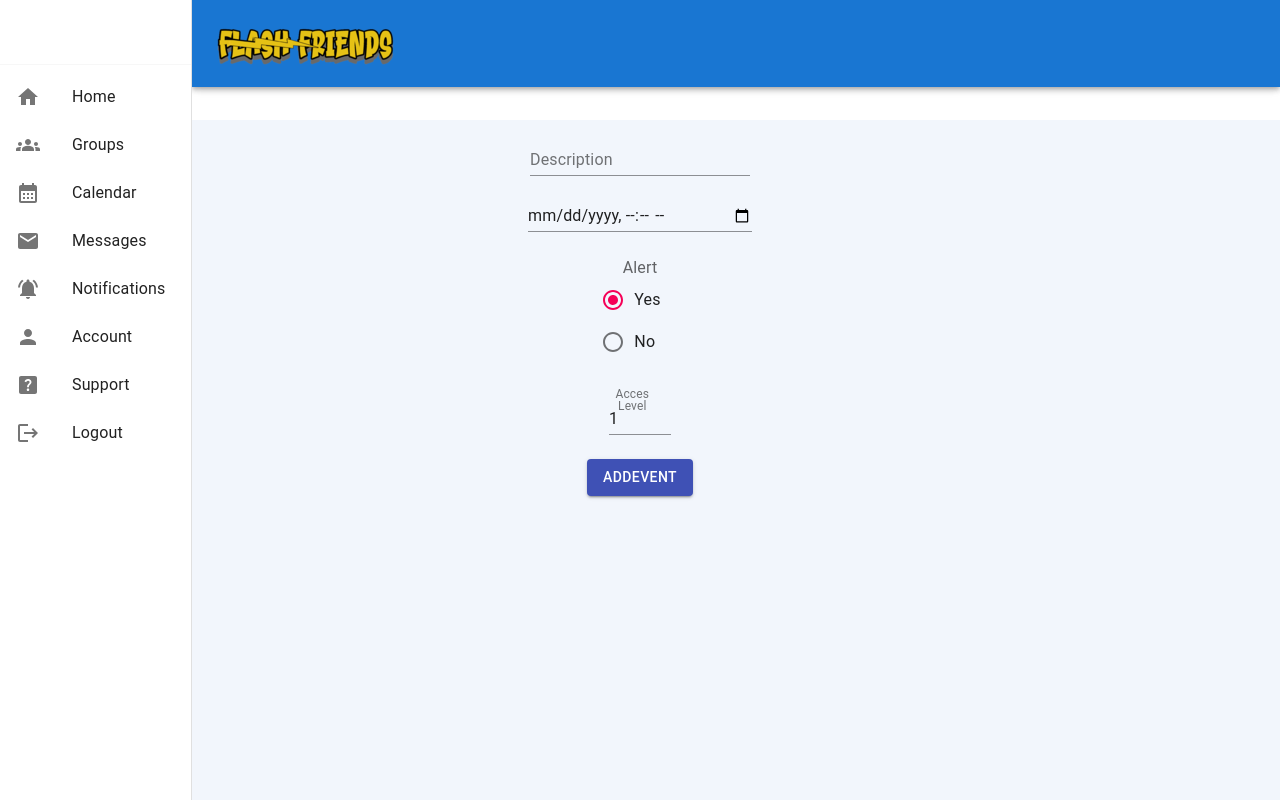
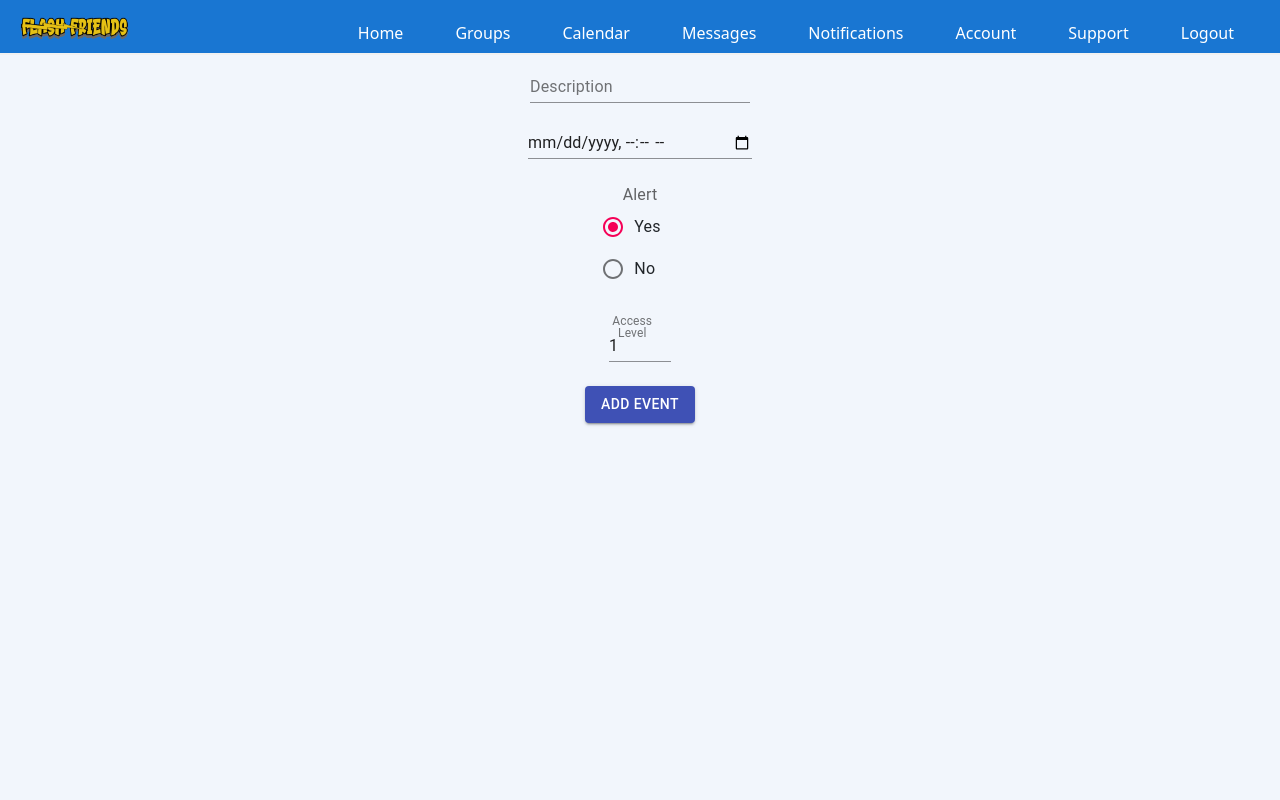
Before and after one commit to kmill227/InteractiveSchedulerFrontend, a React (Create React App) app in the folder frontend/: page /AddEvent in a window 1280 px wide. Built offline with nearby package versions, Linux system fonts and the light colour scheme.

Commit message:
Burger Menu again
Missed some pages, and search bar update

```diff
--- a/frontend/src/AddEvent.js
+++ b/frontend/src/AddEvent.js
@@ -12,7 +12,7 @@ import State, { GridList } from '@material-ui/core'
 import { Component } from "react";
 import FormLabel from '@mui/material/FormLabel';
 import axios from 'axios';
-import Navbar from './Navbar';
+import BurgerMenu from './components/BurgerNav';
 
 
 
@@ -45,7 +45,7 @@ import Navbar from './Navbar';
     }
         return (
             <>
-            <Navbar />
+            <BurgerMenu />
         <Grid container spacing = {3} align="center" className="event-form">
             <Grid item xs={12} align="center">
             <TextField label="Description" value={description} onChange={(e) => setDescription(e.target.value)} />
@@ -68,10 +68,10 @@ import Navbar from './Navbar';
                 </FormControl>
             </Grid>
             <Grid item xs={12} align="center">
-                <TextField label="Acces Level" type="number" value={accesslevel} onChange={(e) => setAccessLevel(e.target.value)} InputProps={{ inputProps: { min: 0, max: 5 } }} />
+                <TextField label="Access Level" type="number" value={accesslevel} onChange={(e) => setAccessLevel(e.target.value)} InputProps={{ inputProps: { min: 0, max: 5 } }} />
             </Grid>
             <Grid item xs={12}>
-                 <Button type="submit" onClick={handleSubmit} color="primary" variant='contained'>AddEvent</Button>
+                 <Button type="submit" onClick={handleSubmit} color="primary" variant='contained'>Add Event</Button>
             </Grid>
         </Grid>
         </>
--- a/frontend/src/Groups.js
+++ b/frontend/src/Groups.js
@@ -29,7 +29,9 @@ export default function Group(){
 
             <Grid item xs={6} sm={6}  className="searchGroup">
               <TextField className="SearchText" type="text" placeholder='Search Groups' variant="outlined" size="small"/>
-              <Button className="groupButton" variant="contained" type="search">Search</Button>
+              </Grid>
+            <Grid item xs={6} sm={6}  className="searchGroup">
+            <Button className="groupButton" variant="contained" type="search">Search</Button>
             </Grid>
             <Grid item xs={12} sm={6} md={3}>
             <Button className="createGroup" variant="contained" type="button" as={Link} to="/CreateGroup">Create Group</Button>
```
